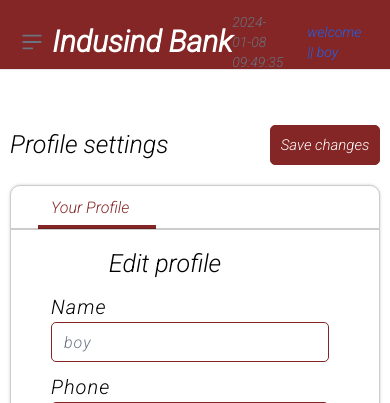
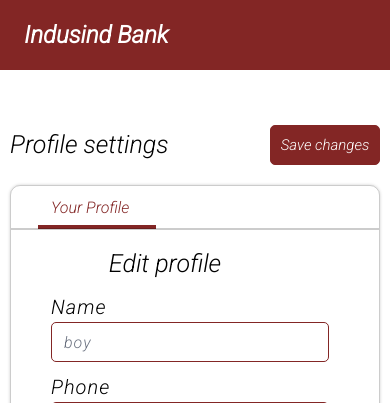
Before and after one commit to SPOTWEBDEV/dashboard, a PHP site: page /dashboards/user/profile/index.php in a window 390 px wide. Shown: the top 403 px of the page. Run offline with PHP 8.4, Linux system fonts and the light colour scheme; a user stored in the database is signed in; data comes from the database, SQL or seed files in the repository; data that the repository does not hold is empty; some libraries are stand-ins or nearby versions.

Commit message:
done working on the language

```diff
--- a/layout/client/nav.php
+++ b/layout/client/nav.php
@@ -27,7 +27,7 @@ updateLastLoginDate();
 <style>
     #logo-sidebar2 {
         background-color: #832625;
-        height: 70px;
+        color: white;
     }
 
     #box_balance {
@@ -91,9 +91,9 @@ updateLastLoginDate();
         }
     }
 </style>
-<nav id="logo-sidebar2" class="fixed top-0 z-50 h-100px w-full bg-red border-b border-gray-200 dark:bg-gray-800 dark:border-gray-700">
+<!-- <nav id="logo-sidebar2" class="fixed top-0 z-50 h-fit w-full bg-red border-b border-gray-200 dark:bg-gray-800 dark:border-gray-700">
     <div class="px-3 py-3 lg:px-5 lg:pl-3">
-        <div class="flex items-center justify-between">
+        <div class="flex flex-col sm:flex-row  py-6  items-center justify-between">
             <div class="flex items-center justify-start rtl:justify-end">
                 <button data-drawer-target="logo-sidebar" data-drawer-toggle="logo-sidebar" aria-controls="logo-sidebar" type="button" class="inline-flex items-center p-2 text-sm text-gray-500 rounded-lg sm:hidden hover:bg-gray-100 focus:outline-none focus:ring-2 focus:ring-gray-200 dark:text-gray-400 dark:hover:bg-gray-700 dark:focus:ring-gray-600">
                     <span class="sr-only">Open sidebar</span>
@@ -111,8 +111,8 @@ updateLastLoginDate();
                 <div class="flex items-center ms-3">
                     <a href="#" class="flex items-center space-x-6 rtl:space-x-reverse">
 
-                        <span class="text-sm  text-gray-500 dark:text-white hover:underline text-white"><?php displayLastLoginDate(); ?> </span>
-                        <span class="text-sm  text-blue-600 dark:text-blue-500 hover:underline text-white">welcome || <?= $fullname  ?> </span>
+                        <span class="text-sm  text-gray-500 dark:text-white hover:underline text-white"> </span>
+                        <span class="text-sm  text-blue-600 dark:text-blue-500 hover:underline text-white">welcome ||  </span>
 
                         <span style="position:relative">
 
@@ -129,4 +129,59 @@ updateLastLoginDate();
             </div>
         </div>
     </div>
+</nav> -->
+
+
+
+
+
+
+<nav id="logo-sidebar2" class="bg-white border-gray-200 dark:bg-gray-900 z-50 fixed top-0 w-full ">
+    <div class="w-full flex h-full flex-wrap items-center justify-between px-6">
+        <a href="#" class="flex items-center space-x-3 rtl:space-x-reverse">
+
+            <span class="self-center text-2xl font-semibold whitespace-nowrap dark:text-white">Indusind Bank</span>
+        </a>
+        <div class="flex items-center md:order-2 space-x-1 md:space-x-0 rtl:space-x-reverse">
+
+            <style>
+                #google_translate-element .skiptranslate {
+                    font-size: 0;
+                    /* Set font size to 0 to hide the text */
+                }
+
+                /* Reset font size for the select element inside the div */
+                #google_translate-element select {
+                    font-size: initial;
+                }
+            </style>
+
+
+
+            <div id="google_translate-element">
+
+            </div>
+            <script>
+                setTimeout(() => {
+                    let select = document.querySelector('#google_translate-element .skiptranslate div select');
+                    if (select) {
+                        select.className = 'bg-gray-50 border border-gray-300 text-gray-900 text-sm rounded-lg   block w-full p-2.5 dark:bg-gray-700 dark:border-gray-600 dark:placeholder-gray-400 dark:text-white'
+
+                    }
+
+                }, 2000);
+            </script>
+
+
+
+        </div>
+        <div class="items-center justify-between hidden w-full md:flex md:w-auto md:order-1" id="navbar-language">
+            <ul class="flex flex-col font-medium p-4 md:p-0 mt-4 border border-gray-100 rounded-lg bg-gray-50 md:space-x-8 rtl:space-x-reverse md:flex-row md:mt-0 md:border-0 md:bg-white dark:bg-gray-800 md:dark:bg-gray-900 dark:border-gray-700">
+                <li>
+
+                </li>
+
+            </ul>
+        </div>
+    </div>
 </nav>
--- a/layout/client/sidenav.php
+++ b/layout/client/sidenav.php
@@ -45,15 +45,6 @@
 <aside id="logo-sidebar" class="fixed top-0 left-0 z-40 w-64 h-screen pt-20 transition-transform -translate-x-full bg-red border-r border-gray-200 sm:translate-x-0 dark:bg-red-800 dark:border-gray-700" aria-label="Sidebar">
     <div class="h-full px-3  overflow-y-auto bg-white dark:bg-gray-800">
         <ul class="space-y-2 font-medium">
-            <li id="italian_welcome">
-                <!-- class="" -->
-                <a href="<?php echo $domain ?>user/dashboard/" class="flex items-center p-2 text-gray-900 rounded-lg dark:text-white group" id="links_stuff">
-                    <img id="user_red" width="27" height="27" color="white" src="https://img.icons8.com/ios-filled/50/user.png" alt="user" />
-                    <span class="flex-1 ms-3 whitespace-nowrap text-xl text-xl" id="italianwe">Welcome || <span class="username"></span></span>
-                </a>
-            </li>
-
-
             <li>
                 <!-- class="" -->
                 <a href="<?php echo $domain ?>user/dashboard/" class="flex items-center p-2 text-gray-900 rounded-lg dark:text-white group" id="links_stuff">
```
